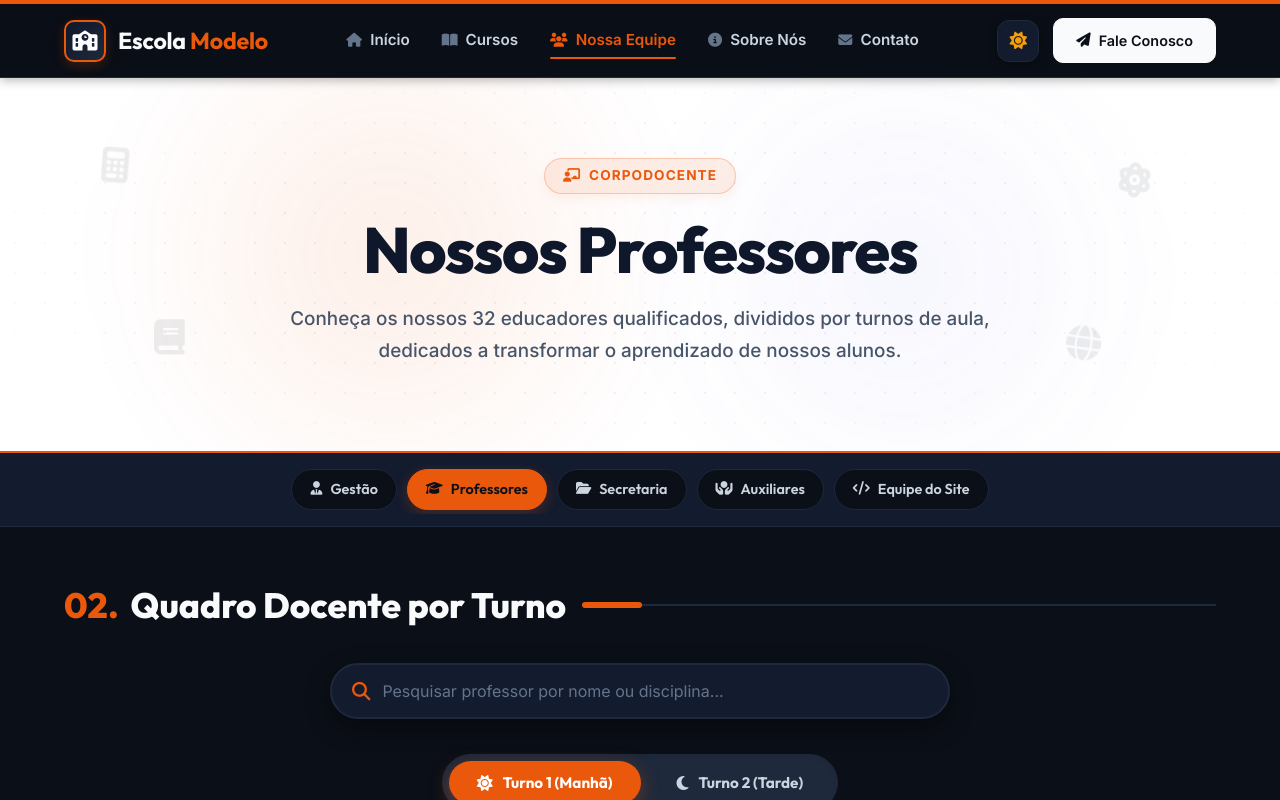
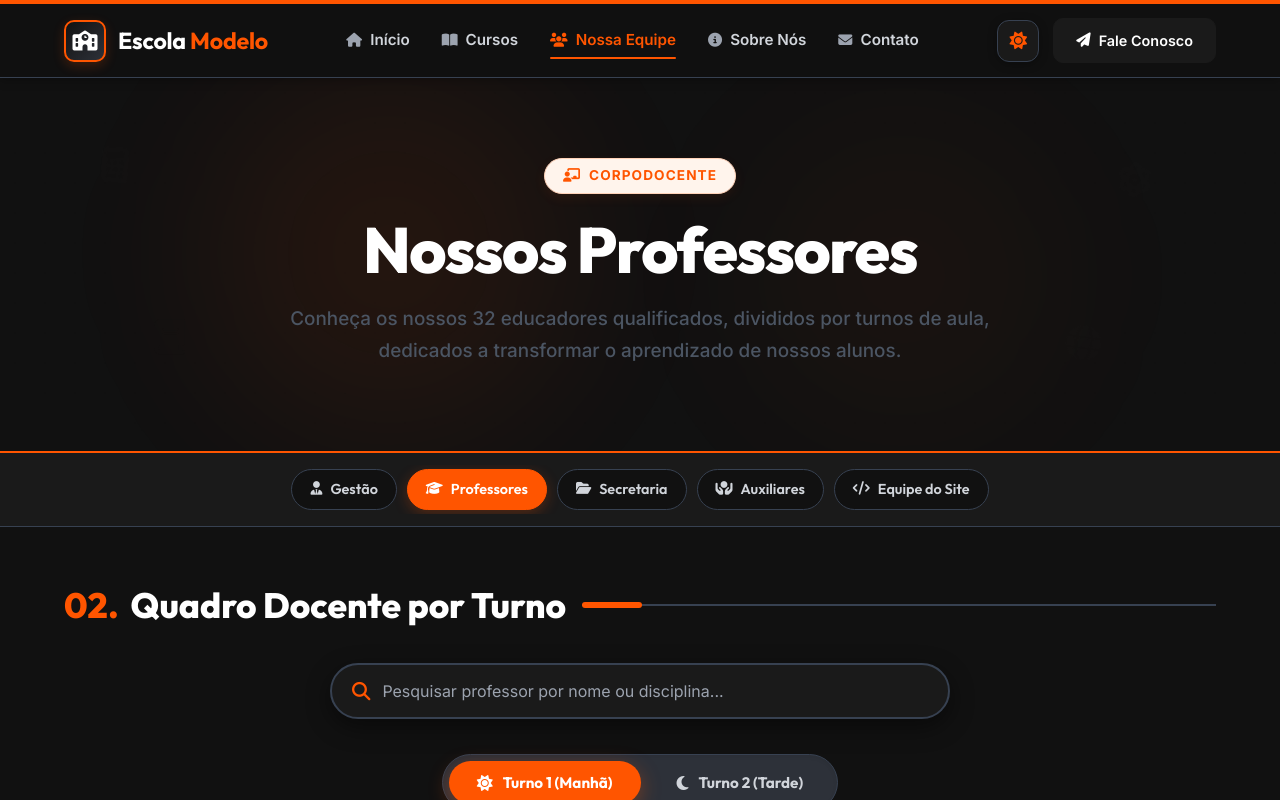
Before and after one commit to gabrielalenc/equipe-escola2, a plain HTML site: page professor.html in a window 1280 px wide. Both pictures are taken after a click on the button 1018 px from the left and 40 px from the top of the page. Shown: the top 800 px of the page. Drawn offline with nearby package versions, Linux system fonts and the light colour scheme.

Commit message:
ajuste nas cores

```diff
--- a/style.css
+++ b/style.css
@@ -11,30 +11,46 @@
   padding: 0;
 }
 
-:root, body[data-theme="light"] {
-  /* Cores Principais Light Mode */
-  --color-bg: #f8fafc;
-  --color-bg-alt: #ffffff;
-  --color-card-bg: #ffffff;
-  --color-text-primary: #0f172a;
-  --color-text-secondary: #475569;
-  --color-text-muted: #94a3b8;
-  --color-border: #e2e8f0;
+:root {
+  /* Nova Paleta Principal Solicitada */
+  --cor-preto: #1A1A1A;
+  --cor-preto-escuro: #111111;
+  --cor-grafite: #2D3139;
+  --cor-laranja: #FF5500;
+  --cor-laranja-hover: #E04400;
+  --cor-laranja-suave: #FFF4EC;
+  --cor-laranja-borda: #FFD2B8;
+  --cor-branco: #FFFFFF;
+  --cor-cinza-bg: #F9FAFB;
+  --cor-cinza-card: #FFFFFF;
+  --cor-cinza-texto: #4B5563;
+  --cor-cinza-borda: #E5E7EB;
+  --cor-cinza-hover: #F3F4F6;
+
+  /* Mapeamento de Cores Light Mode */
+  --color-bg: var(--cor-cinza-bg);
+  --color-bg-alt: var(--cor-branco);
+  --color-card-bg: var(--cor-cinza-card);
+  --color-text-primary: var(--cor-preto);
+  --color-text-secondary: var(--cor-cinza-texto);
+  --color-text-muted: var(--cor-cinza-texto);
+  --color-border: var(--cor-cinza-borda);
   --color-nav-bg: rgba(255, 255, 255, 0.95);
-  --color-shift-bg: #e2e8f0;
-  --color-modal-bg: #ffffff;
+  --color-shift-bg: var(--cor-cinza-hover);
+  --color-modal-bg: var(--cor-branco);
 
   /* Laranja Principal e Variações */
-  --color-orange: #ea580c;
-  --color-orange-light: #ff7e3d;
-  --color-orange-dark: #c2410c;
-  --color-orange-glow: rgba(234, 88, 12, 0.18);
+  --color-orange: var(--cor-laranja);
+  --color-orange-light: var(--cor-laranja-borda);
+  --color-orange-dark: var(--cor-laranja-hover);
+  --color-orange-glow: rgba(255, 85, 0, 0.18);
+  --color-orange-soft: var(--cor-laranja-suave);
 
   /* Sombras Modernas */
-  --shadow-sm: 0 2px 10px rgba(15, 23, 42, 0.04);
-  --shadow-md: 0 8px 24px rgba(15, 23, 42, 0.07);
-  --shadow-lg: 0 16px 40px rgba(15, 23, 42, 0.12);
-  --shadow-glow: 0 14px 35px rgba(234, 88, 12, 0.18);
+  --shadow-sm: 0 2px 10px rgba(26, 26, 26, 0.04);
+  --shadow-md: 0 8px 24px rgba(26, 26, 26, 0.07);
+  --shadow-lg: 0 16px 40px rgba(26, 26, 26, 0.12);
+  --shadow-glow: 0 14px 35px rgba(255, 85, 0, 0.18);
 
   /* Fontes */
   --font-title: 'Outfit', sans-serif;
@@ -49,23 +65,36 @@
   --navbar-height: 73px;
 }
 
+body[data-theme="light"] {
+  --color-bg: var(--cor-cinza-bg);
+  --color-bg-alt: var(--cor-branco);
+  --color-card-bg: var(--cor-cinza-card);
+  --color-text-primary: var(--cor-preto);
+  --color-text-secondary: var(--cor-cinza-texto);
+  --color-text-muted: var(--cor-cinza-texto);
+  --color-border: var(--cor-cinza-borda);
+  --color-nav-bg: rgba(255, 255, 255, 0.95);
+  --color-shift-bg: var(--cor-cinza-hover);
+  --color-modal-bg: var(--cor-branco);
+}
+
 body[data-theme="dark"] {
   /* Cores Principais Dark Mode */
-  --color-bg: #0b0f17;
-  --color-bg-alt: #131b2e;
-  --color-card-bg: #151d30;
-  --color-text-primary: #f8fafc;
-  --color-text-secondary: #cbd5e1;
-  --color-text-muted: #64748b;
-  --color-border: #1e293b;
-  --color-nav-bg: rgba(11, 15, 23, 0.95);
-  --color-shift-bg: #1e293b;
-  --color-modal-bg: #131b2e;
+  --color-bg: var(--cor-preto-escuro);
+  --color-bg-alt: var(--cor-preto);
+  --color-card-bg: var(--cor-grafite);
+  --color-text-primary: var(--cor-branco);
+  --color-text-secondary: #D1D5DB;
+  --color-text-muted: #9CA3AF;
+  --color-border: #374151;
+  --color-nav-bg: rgba(17, 17, 17, 0.95);
+  --color-shift-bg: var(--cor-grafite);
+  --color-modal-bg: var(--cor-preto);
 
   --shadow-sm: 0 2px 10px rgba(0, 0, 0, 0.3);
   --shadow-md: 0 8px 24px rgba(0, 0, 0, 0.45);
   --shadow-lg: 0 16px 40px rgba(0, 0, 0, 0.6);
-  --shadow-glow: 0 14px 35px rgba(234, 88, 12, 0.28);
+  --shadow-glow: 0 14px 35px rgba(255, 85, 0, 0.28);
 }
 
 body {
@@ -120,17 +149,17 @@
 .brand-logo {
   width: 42px;
   height: 42px;
-  background: linear-gradient(135deg, #0f172a 0%, #1e293b 100%);
+  background: linear-gradient(135deg, var(--cor-preto-escuro) 0%, var(--cor-grafite) 100%);
   border-radius: 10px;
   display: flex;
   align-items: center;
   justify-content: center;
-  color: #ffffff;
+  color: var(--cor-branco);
   font-weight: 800;
   font-family: var(--font-title);
   font-size: 1.25rem;
-  border: 2px solid var(--color-orange);
-  box-shadow: 0 4px 12px rgba(234, 88, 12, 0.2);
+  border: 2px solid var(--cor-laranja);
+  box-shadow: 0 4px 12px rgba(255, 85, 0, 0.2);
   flex-shrink: 0;
   transition: var(--transition-fast);
 }
@@ -237,12 +266,12 @@
 
 .theme-toggle-btn .icon-sun {
   display: none;
-  color: #f59e0b;
+  color: var(--cor-laranja);
 }
 
 .theme-toggle-btn .icon-moon {
   display: inline-block;
-  color: #6366f1;
+  color: var(--cor-laranja);
 }
 
 body[data-theme="dark"] .theme-toggle-btn .icon-sun {
@@ -254,24 +283,24 @@
 }
 
 .nav-cta {
-  background-color: var(--color-text-primary);
-  color: var(--color-bg);
+  background-color: var(--cor-preto);
+  color: var(--cor-branco);
   padding: 10px 22px;
   border-radius: 10px;
   text-decoration: none;
   font-weight: 600;
   font-size: 0.9rem;
   transition: var(--transition-smooth);
-  border: 1px solid var(--color-text-primary);
+  border: 1px solid var(--cor-preto);
   display: inline-flex;
   align-items: center;
   gap: 8px;
 }
 
 .nav-cta:hover {
-  background-color: var(--color-orange);
-  border-color: var(--color-orange);
-  color: #ffffff;
+  background-color: var(--cor-laranja-hover);
+  border-color: var(--cor-laranja-hover);
+  color: var(--cor-branco);
   box-shadow: 0 6px 20px var(--color-orange-glow);
   transform: translateY(-2px);
 }
@@ -407,8 +436,8 @@
  * (FUNCIONA NO LIGHT E DARK MODE COMO SEÇÃO DE DESTAQUE)
  * ------------------------------------------------------------- */
 .hero {
-  background: #ffffff !important;
-  color: #0f172a;
+  background: var(--cor-branco) !important;
+  color: var(--cor-preto);
   padding: 80px 5% 85px 5%;
   text-align: center;
   position: relative;
@@ -419,7 +448,9 @@
 }
 
 body[data-theme="dark"] .hero {
-  border-bottom-color: var(--color-orange);
+  border-bottom-color: var(--cor-laranja);
+  background: var(--cor-preto-escuro) !important;
+  color: var(--cor-branco);
 }
 
 .hero-shapes {
@@ -439,7 +470,7 @@
   left: 10%;
   width: 450px;
   height: 450px;
-  background: radial-gradient(circle, rgba(234, 88, 12, 0.12) 0%, rgba(234, 88, 12, 0) 70%);
+  background: radial-gradient(circle, rgba(255, 85, 0, 0.12) 0%, rgba(255, 85, 0, 0) 70%);
   filter: blur(60px);
   animation: glowPulse 8s ease-in-out infinite alternate;
 }
@@ -450,7 +481,7 @@
   right: 10%;
   width: 500px;
   height: 500px;
-  background: radial-gradient(circle, rgba(99, 102, 241, 0.1) 0%, rgba(99, 102, 241, 0) 70%);
+  background: radial-gradient(circle, rgba(255, 85, 0, 0.08) 0%, rgba(255, 85, 0, 0) 70%);
   filter: blur(70px);
   animation: glowPulse 10s ease-in-out infinite alternate-reverse;
 }
@@ -458,7 +489,7 @@
 .shape-pattern {
   position: absolute;
   inset: 0;
-  background-image: radial-gradient(rgba(15, 23, 42, 0.08) 1px, transparent 1px);
+  background-image: radial-gradient(rgba(26, 26, 26, 0.08) 1px, transparent 1px);
   background-size: 30px 30px;
   mask-image: radial-gradient(ellipse at center, black 50%, transparent 85%);
   -webkit-mask-image: radial-gradient(ellipse at center, black 50%, transparent 85%);
@@ -467,7 +498,7 @@
 
 .float-icon {
   position: absolute;
-  color: rgba(15, 23, 42, 0.08);
+  color: rgba(26, 26, 26, 0.08);
   font-size: 2.2rem;
   animation: heroFloat 12s ease-in-out infinite;
 }
@@ -498,9 +529,9 @@
   display: inline-flex;
   align-items: center;
   gap: 8px;
-  background: rgba(234, 88, 12, 0.1);
-  color: #ea580c;
-  border: 1px solid rgba(234, 88, 12, 0.25);
+  background: var(--cor-laranja-suave);
+  color: var(--cor-laranja);
+  border: 1px solid var(--cor-laranja-borda);
   padding: 6px 18px;
   border-radius: 30px;
   font-size: 0.85rem;
@@ -509,7 +540,7 @@
   letter-spacing: 0.08em;
   margin-bottom: 20px;
   backdrop-filter: blur(8px);
-  box-shadow: 0 4px 12px rgba(234, 88, 12, 0.08);
+  box-shadow: 0 4px 12px rgba(255, 85, 0, 0.08);
 }
 
 .hero-title {
@@ -519,12 +550,16 @@
   line-height: 1.12;
   margin-bottom: 18px;
   letter-spacing: -0.025em;
-  color: #0f172a !important;
+  color: var(--cor-preto) !important;
   text-shadow: none;
 }
 
+body[data-theme="dark"] .hero-title {
+  color: var(--cor-branco) !important;
+}
+
 .hero-description {
-  color: #475569 !important;
+  color: var(--cor-cinza-texto) !important;
   font-size: clamp(1.02rem, 2vw, 1.18rem);
   font-weight: 500;
   max-width: 700px;
@@ -732,16 +767,16 @@
 }
 
 .team-nav-link:hover {
-  color: var(--color-orange);
-  border-color: var(--color-orange);
-  box-shadow: 0 4px 12px rgba(234, 88, 12, 0.08);
+  color: var(--cor-laranja);
+  border-color: var(--cor-laranja);
+  box-shadow: 0 4px 12px rgba(255, 85, 0, 0.08);
 }
 
 .team-nav-link.active {
-  color: var(--color-bg);
-  background-color: var(--color-orange);
-  border-color: var(--color-orange);
-  box-shadow: 0 4px 14px rgba(234, 88, 12, 0.25);
+  color: var(--cor-branco);
+  background-color: var(--cor-laranja);
+  border-color: var(--cor-laranja);
+  box-shadow: 0 4px 14px rgba(255, 85, 0, 0.25);
 }
 
 /* -------------------------------------------------------------
@@ -790,7 +825,7 @@
 }
 
 .shift-btn:hover {
-  color: var(--color-orange);
+  color: var(--cor-laranja);
 }
 
 .shift-btn:hover i {
@@ -798,13 +833,13 @@
 }
 
 .shift-btn.active {
-  background-color: var(--color-orange);
-  color: #ffffff;
-  box-shadow: 0 6px 20px rgba(234, 88, 12, 0.35);
+  background-color: var(--cor-laranja);
+  color: var(--cor-branco);
+  box-shadow: 0 6px 20px rgba(255, 85, 0, 0.35);
 }
 
 .shift-btn.active i {
-  color: #ffffff;
+  color: var(--cor-branco);
 }
 
 /* -------------------------------------------------------------
@@ -898,11 +933,11 @@
 }
 
 /* Variação de borda superior decorativa por categoria */
-.member-card.card-cat-gestao { border-top: 4px solid #ea580c; }
-.member-card.card-cat-secretaria { border-top: 4px solid #0284c7; }
-.member-card.card-cat-auxiliares { border-top: 4px solid #059669; }
-.member-card.card-cat-desenvolvedores { border-top: 4px solid #7c3aed; }
-.member-card.card-cat-professores { border-top: 4px solid var(--color-orange); }
+.member-card.card-cat-gestao { border-top: 4px solid var(--cor-laranja); }
+.member-card.card-cat-secretaria { border-top: 4px solid var(--cor-grafite); }
+.member-card.card-cat-auxiliares { border-top: 4px solid var(--cor-preto); }
+.member-card.card-cat-desenvolvedores { border-top: 4px solid var(--cor-preto-escuro); }
+.member-card.card-cat-professores { border-top: 4px solid var(--cor-laranja); }
 
 .card-watermark-icon {
   position: absolute;
@@ -917,7 +952,7 @@
 }
 
 body[data-theme="dark"] .card-watermark-icon {
-  color: #ffffff;
+  color: var(--cor-branco);
   opacity: 0.06;
 }
 
@@ -944,7 +979,7 @@
   height: 270px;
   overflow: hidden;
   background-color: var(--color-bg-alt);
-  border-bottom: 2px solid rgba(234, 88, 12, 0.1);
+  border-bottom: 2px solid rgba(255, 85, 0, 0.1);
 }
 
 .member-photo {
@@ -973,15 +1008,15 @@
 }
 
 .badge-turno.turno-1 {
-  background: rgba(255, 255, 255, 0.92);
-  color: #d97706;
-  border: 1px solid rgba(245, 158, 11, 0.4);
+  background: var(--cor-laranja-suave);
+  color: var(--cor-laranja);
+  border: 1px solid var(--cor-laranja-borda);
 }
 
 .badge-turno.turno-2 {
-  background: rgba(15, 23, 42, 0.88);
-  color: #818cf8;
-  border: 1px solid rgba(99, 102, 241, 0.4);
+  background: var(--cor-grafite);
+  color: var(--cor-branco);
+  border: 1px solid var(--cor-preto);
 }
 
 /* Botão Toggle (+ / x) */
@@ -992,14 +1027,14 @@
   width: 42px;
   height: 42px;
   border-radius: 50%;
-  background-color: var(--color-orange);
-  color: #ffffff;
+  background-color: var(--cor-laranja);
+  color: var(--cor-branco);
   border: none;
   cursor: pointer;
   display: flex;
   align-items: center;
   justify-content: center;
-  box-shadow: 0 4px 14px rgba(234, 88, 12, 0.4);
+  box-shadow: 0 4px 14px rgba(255, 85, 0, 0.4);
   transition: transform 0.4s cubic-bezier(0.34, 1.56, 0.64, 1),
               background-color 0.3s ease,
               box-shadow 0.3s ease;
@@ -1013,13 +1048,13 @@
 }
 
 .toggle-btn:hover {
-  background-color: var(--color-orange-dark);
-  box-shadow: 0 6px 18px rgba(234, 88, 12, 0.6);
+  background-color: var(--cor-laranja-hover);
+  box-shadow: 0 6px 18px rgba(255, 85, 0, 0.6);
 }
 
 .toggle-btn.rotated {
   transform: rotate(135deg);
-  background-color: var(--color-text-primary);
+  background-color: var(--cor-preto);
 }
 
 /* Painel Resumido Inferior */
@@ -1128,8 +1163,8 @@
 }
 
 .card-modal-close:hover {
-  background-color: var(--color-orange);
-  color: #fff;
+  background-color: var(--cor-laranja);
+  color: var(--cor-branco);
   transform: rotate(90deg);
 }
 
@@ -1183,15 +1218,15 @@
 }
 
 .modal-badge-turno.turno-1 {
-  background: rgba(255, 255, 255, 0.95);
-  color: #d97706;
-  border: 1px solid rgba(245, 158, 11, 0.4);
+  background: var(--cor-laranja-suave);
+  color: var(--cor-laranja);
+  border: 1px solid var(--cor-laranja-borda);
 }
 
 .modal-badge-turno.turno-2 {
-  background: rgba(15, 23, 42, 0.9);
-  color: #818cf8;
-  border: 1px solid rgba(99, 102, 241, 0.4);
+  background: var(--cor-grafite);
+  color: var(--cor-branco);
+  border: 1px solid var(--cor-preto);
 }
 
 .card-modal-info {
@@ -1254,7 +1289,7 @@
   background-color: var(--color-bg-alt);
   padding: 16px;
   border-radius: 12px;
-  border-left: 4px solid var(--color-orange);
+  border-left: 4px solid var(--cor-laranja);
   margin-top: 4px;
 }
 
@@ -1262,10 +1297,10 @@
  * FOOTER INSTITUCIONAL
  * ------------------------------------------------------------- */
 .footer {
-  background: linear-gradient(135deg, #0f172a 0%, #1e293b 100%);
-  color: var(--color-bg);
+  background: linear-gradient(135deg, var(--cor-preto-escuro) 0%, var(--cor-grafite) 100%);
+  color: var(--cor-branco);
   padding: 65px 5% 30px 5%;
-  border-top: 6px solid var(--color-orange);
+  border-top: 6px solid var(--cor-laranja);
 }
 
 .footer-grid {
@@ -1287,11 +1322,11 @@
 }
 
 .footer-info h3 span {
-  color: var(--color-orange);
+  color: var(--cor-laranja);
 }
 
 .footer-info p {
-  color: #94a3b8;
+  color: var(--cor-cinza-texto);
   font-size: 0.9rem;
   max-width: 320px;
   line-height: 1.6;
@@ -1318,7 +1353,7 @@
   left: 0;
   width: 40px;
   height: 2px;
-  background-color: var(--color-orange);
+  background-color: var(--cor-laranja);
 }
 
 .footer-links ul {
@@ -1331,7 +1366,7 @@
 
 .footer-links a {
   text-decoration: none;
-  color: #94a3b8;
+  color: var(--cor-cinza-texto);
   font-size: 0.9rem;
   transition: var(--transition-fast);
   display: inline-flex;
@@ -1341,16 +1376,16 @@
 
 .footer-links a i {
   font-size: 0.75rem;
-  color: var(--color-orange);
+  color: var(--cor-laranja);
 }
 
 .footer-links a:hover {
-  color: var(--color-orange);
+  color: var(--cor-laranja);
   transform: translateX(4px);
 }
 
 .footer-contact p {
-  color: #94a3b8;
+  color: var(--cor-cinza-texto);
   font-size: 0.9rem;
   margin-bottom: 12px;
   display: flex;
@@ -1359,12 +1394,12 @@
 }
 
 .footer-contact i {
-  color: var(--color-orange);
+  color: var(--cor-laranja);
   margin-top: 4px;
 }
 
 .footer-contact strong {
-  color: #ffffff;
+  color: var(--cor-branco);
   white-space: nowrap;
 }
 
@@ -1378,7 +1413,7 @@
   align-items: center;
   flex-wrap: wrap;
   gap: 20px;
-  color: #94a3b8;
+  color: var(--cor-cinza-texto);
   font-size: 0.85rem;
 }
 
@@ -1392,7 +1427,7 @@
   height: 38px;
   border-radius: 50%;
   background-color: rgba(255, 255, 255, 0.08);
-  color: var(--color-bg);
+  color: var(--cor-branco);
   display: flex;
   align-items: center;
   justify-content: center;
@@ -1402,7 +1437,7 @@
 }
 
 .social-icon:hover {
-  background-color: var(--color-orange);
+  background-color: var(--cor-laranja);
   transform: translateY(-3px);
   box-shadow: 0 4px 12px var(--color-orange-glow);
 }
```
